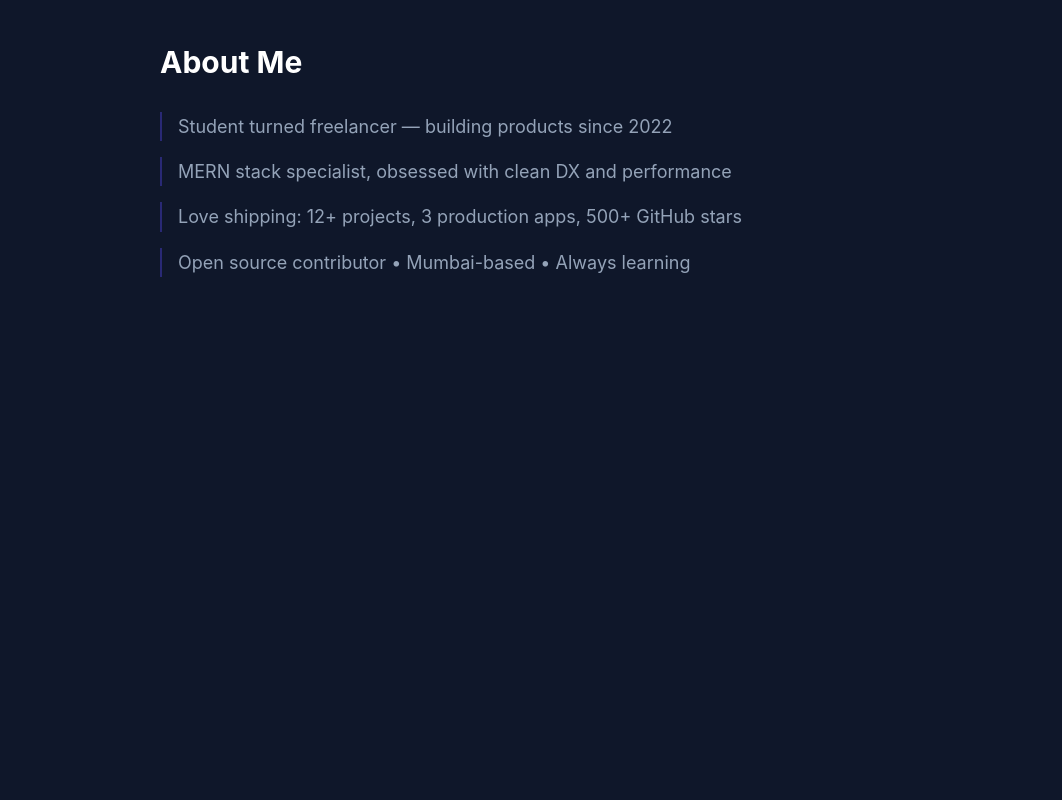
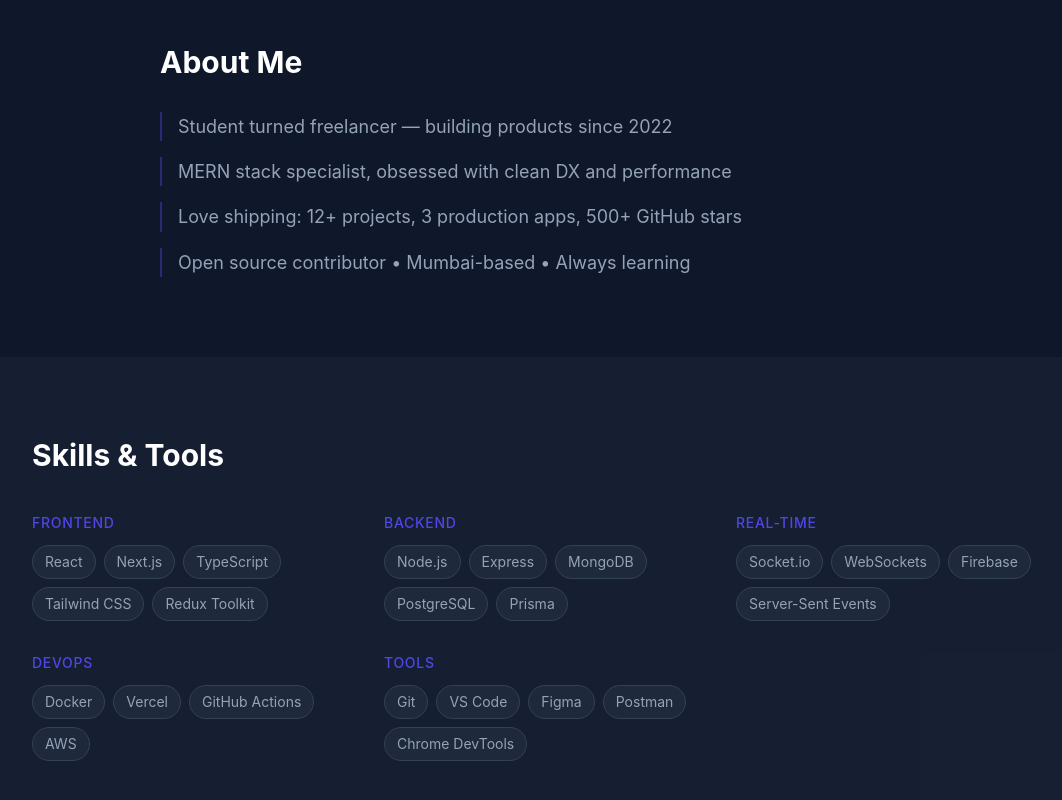
Before and after one commit to ignit-fury/ignit-portfolio, a Next.js app: page / in a window 1280 px wide. Shown: the part 1888-2688 px from the top of the page, without its empty margins (96-1158 px from the left). Before the commit the page ends 2245 px from the top, so only its background shows below. Built offline with nearby package versions, Linux system fonts and the light colour scheme.

Commit message:
feat: skills section with categorized animated tags

```diff
--- a/app/page.tsx
+++ b/app/page.tsx
@@ -2,6 +2,7 @@ import { Hero } from "@/components/hero/Hero";
 import { ProjectsSection } from "@/components/projects/ProjectsSection";
 import { CaseStudyHighlight } from "@/components/case-study/CaseStudyHighlight";
 import { AboutMe } from "@/components/about/AboutMe";
+import { SkillsSection } from "@/components/skills/SkillsSection";
 
 export default function Home() {
   return (
@@ -10,6 +11,7 @@ export default function Home() {
       <ProjectsSection />
       <CaseStudyHighlight />
       <AboutMe />
+      <SkillsSection />
     </main>
   );
 }
--- /dev/null
+++ b/components/skills/SkillTag.tsx
@@ -0,0 +1,33 @@
+"use client";
+
+import { motion, useReducedMotion } from "framer-motion";
+
+export function SkillTag({
+  skill,
+  index,
+}: {
+  skill: string;
+  index: number;
+}) {
+  const reduceMotion = useReducedMotion();
+
+  if (reduceMotion) {
+    return (
+      <span className="px-3 py-1.5 text-sm rounded-full bg-surface border border-border text-muted">
+        {skill}
+      </span>
+    );
+  }
+
+  return (
+    <motion.span
+      className="px-3 py-1.5 text-sm rounded-full bg-surface border border-border text-muted hover:border-accent hover:text-white transition-colors"
+      initial={{ opacity: 0, scale: 0.9 }}
+      whileInView={{ opacity: 1, scale: 1 }}
+      viewport={{ once: true }}
+      transition={{ duration: 0.3, delay: index * 0.05 }}
+    >
+      {skill}
+    </motion.span>
+  );
+}
--- /dev/null
+++ b/components/skills/SkillsSection.tsx
@@ -0,0 +1,34 @@
+import { ScrollReveal } from "@/components/ui/ScrollReveal";
+import { SkillTag } from "./SkillTag";
+import { skillGroups } from "@/lib/data/skills";
+
+export function SkillsSection() {
+  return (
+    <section id="skills" className="py-20 px-6 bg-surface/50">
+      <div className="max-w-5xl mx-auto">
+        <ScrollReveal>
+          <h2 className="text-3xl font-bold text-white mb-10">
+            Skills & Tools
+          </h2>
+        </ScrollReveal>
+
+        <div className="grid grid-cols-1 sm:grid-cols-2 lg:grid-cols-3 gap-8">
+          {skillGroups.map((group) => (
+            <ScrollReveal key={group.category}>
+              <div>
+                <h3 className="text-sm font-medium text-accent uppercase tracking-wider mb-3">
+                  {group.category}
+                </h3>
+                <div className="flex flex-wrap gap-2">
+                  {group.skills.map((skill, i) => (
+                    <SkillTag key={skill} skill={skill} index={i} />
+                  ))}
+                </div>
+              </div>
+            </ScrollReveal>
+          ))}
+        </div>
+      </div>
+    </section>
+  );
+}
```
